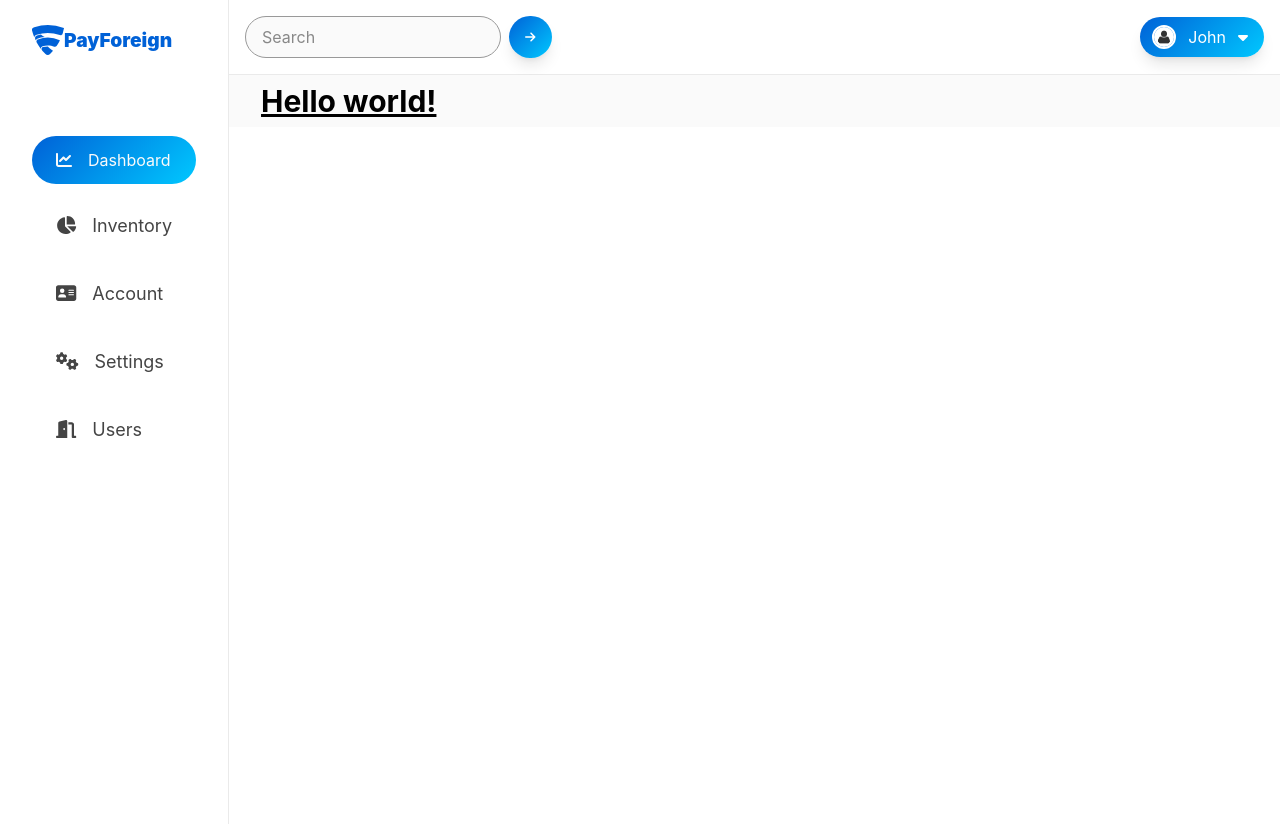
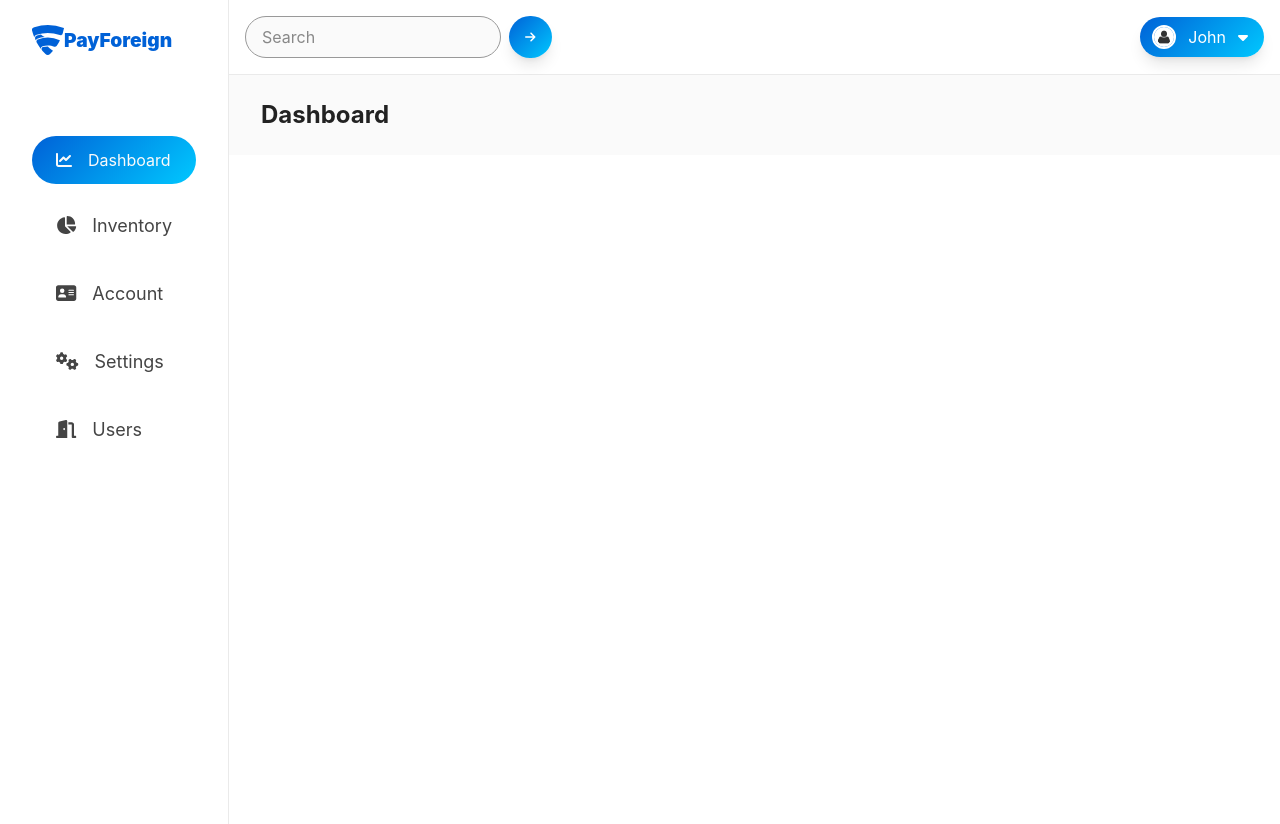
Before and after one commit to calebbenjin/kfx-finance-app, a Next.js app: page /dashboard in a window 1280 px wide. Built offline with nearby package versions, Linux system fonts and the light colour scheme.

Commit message:
PageTitle Component

```diff
--- /dev/null
+++ b/src/components/common/PageTitle.tsx
@@ -0,0 +1,15 @@
+import React from 'react';
+
+type TitleProps = {
+  title: string
+}
+
+const PageTitle = ({ title }: TitleProps) => (
+  <div className="my-1 sm:my-4">
+    <h2 className="text-gray-800 font-bold text-2xl">
+      {title}
+    </h2>
+  </div>
+);
+
+export default PageTitle;
--- a/src/pages/dashboard/index.tsx
+++ b/src/pages/dashboard/index.tsx
@@ -1,12 +1,11 @@
 import DashboardLayout from '@/components/DashboardLayout'
+import PageTitle from '@/components/common/PageTitle'
 import React from 'react'
 
 const DashboardPage = () => {
   return (
     <DashboardLayout>
-      <h1 className="text-3xl font-bold underline">
-        Hello world!
-      </h1>
+      <PageTitle title="Dashboard" />
     </DashboardLayout>
   )
 }
```
